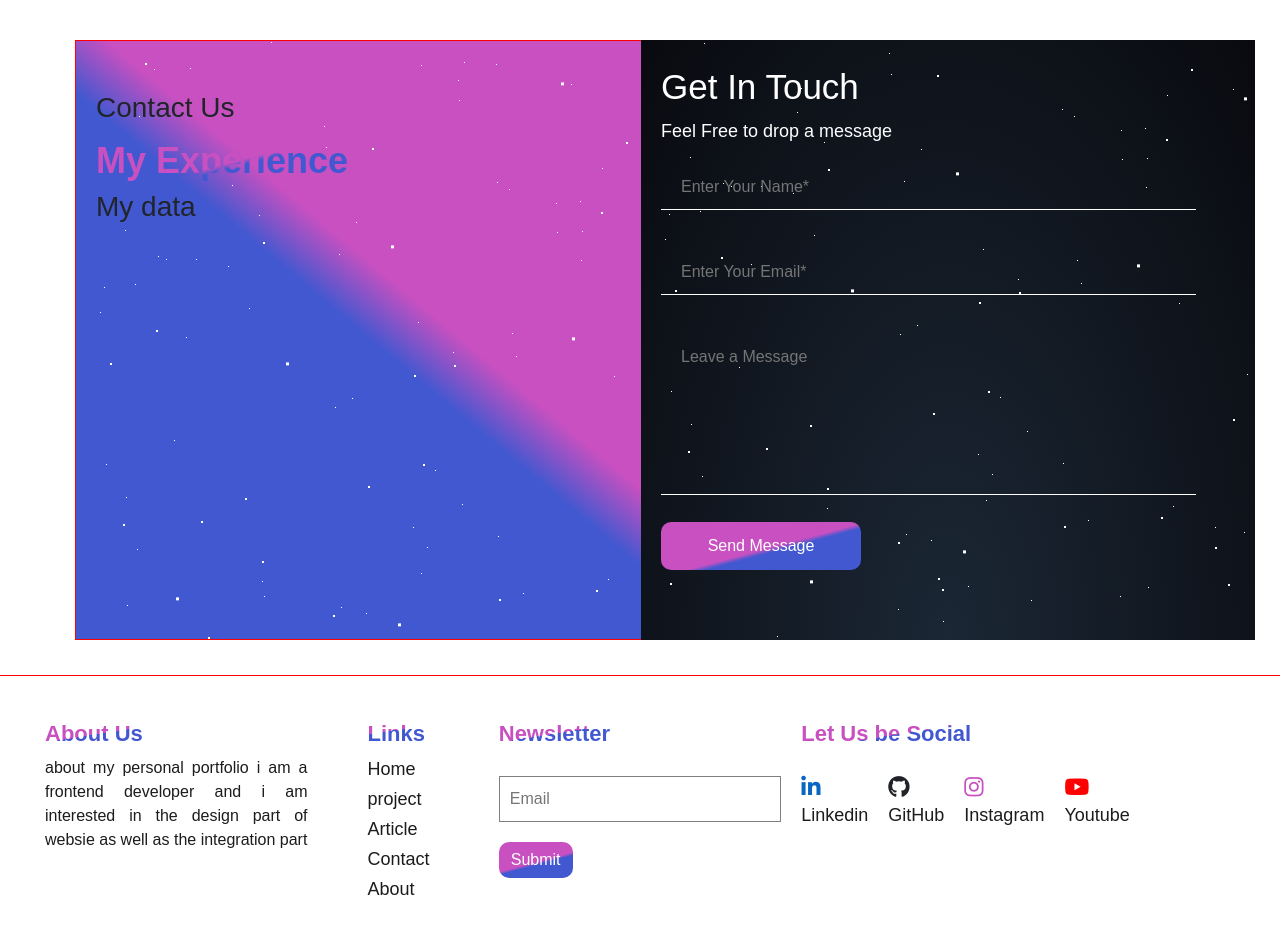
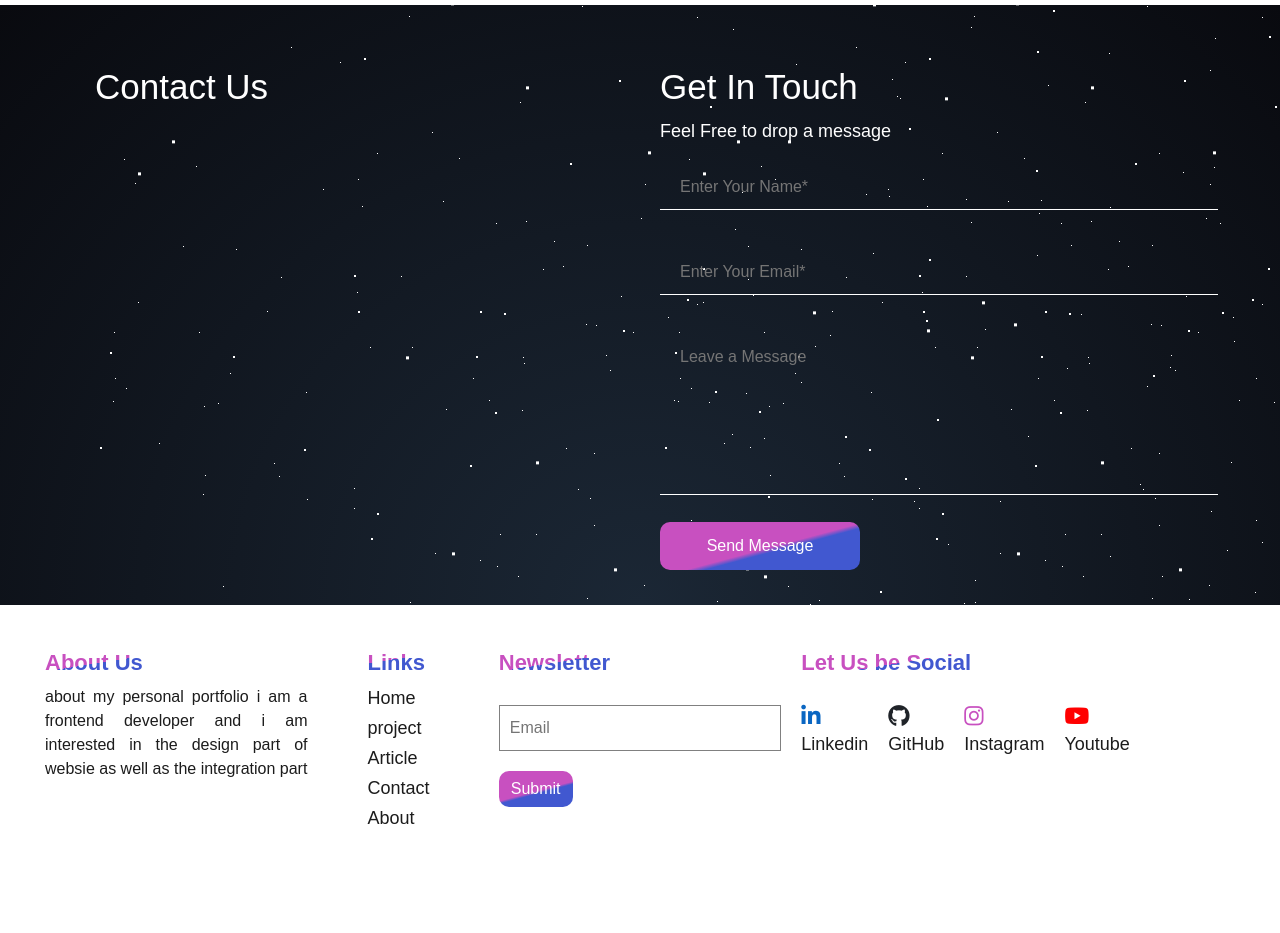
Before and after one commit to RahulJaincorpseed/personal-portfolio, a React (Create React App) app: page / in a window 1280 px wide. Shown: the part 2720-3653 px from the top of the page. After the commit the page ends 3597 px from the top, so only its background shows below. Built offline with nearby package versions, Linux system fonts and the light colour scheme.

Commit message:
add contactus

```diff
--- a/src/Main/ContactUs.js
+++ b/src/Main/ContactUs.js
@@ -4,21 +4,20 @@ import { Link } from "react-router-dom"
 
 const ContactUs = () => {
   return (
-    <div className="contact-us section-padding">
-      <div className="contact-left star-effect">
-        <h3>Contact Us</h3>
+    <div className="contact-us section-padding star-effect">
+      <div className="contact-left">
         <div id="stars"></div>
         <div id="stars2"></div>
         <div id="stars3"></div>
-        <div className="my-content">
-          <h3 className="main-heading">My Experience</h3>
-          <h3>My data</h3>
+        <div className="my-content content">
+          <h3 className="contact-heading">Contact Us</h3>
         </div>
       </div>
-      <div className="contact-right star-effect">
+      <div className="contact-right">
         <div id="stars"></div>
         <div id="stars2"></div>
         <div id="stars3"></div>
+
         <div className="my-content">
           <h3 className="contact-heading">Get In Touch</h3>
           <p className="contact-desc">Feel Free to drop a message</p>
--- a/src/Main/ContactUs.scss
+++ b/src/Main/ContactUs.scss
@@ -116,17 +116,26 @@
     padding-right: 25px;
     display: flex;
     .contact-left{
-        padding: 50px 20px;
-        border: 1px solid red;
+        padding: 20px;
         flex: 1;
         position: relative;
         left: 50px;
-        background: -webkit-linear-gradient(50deg, #4158d0 49%, #c850c0 56%);
-        height: 500px;
+      .content{
+        color: #fff;
+        .contact-heading{
+            color: #fff;
+            margin-bottom: 10px;
+            font-size: 35px;
+        }
+        // width: 340px;
+
+      }
     }
     .contact-right{
         padding: 20px;
         flex: 1;
+        z-index: 20;
+
         .my-content{
             .contact-heading{
                 color: #fff;
--- a/src/component/Footer.scss
+++ b/src/component/Footer.scss
@@ -5,7 +5,6 @@
   grid-template-columns: 2fr 1fr 2fr 3fr;
   padding-left: 35px;
   padding-right: 35px;
-  border-top: 1px solid red;
 
   .about {
     padding: 10px;
```
